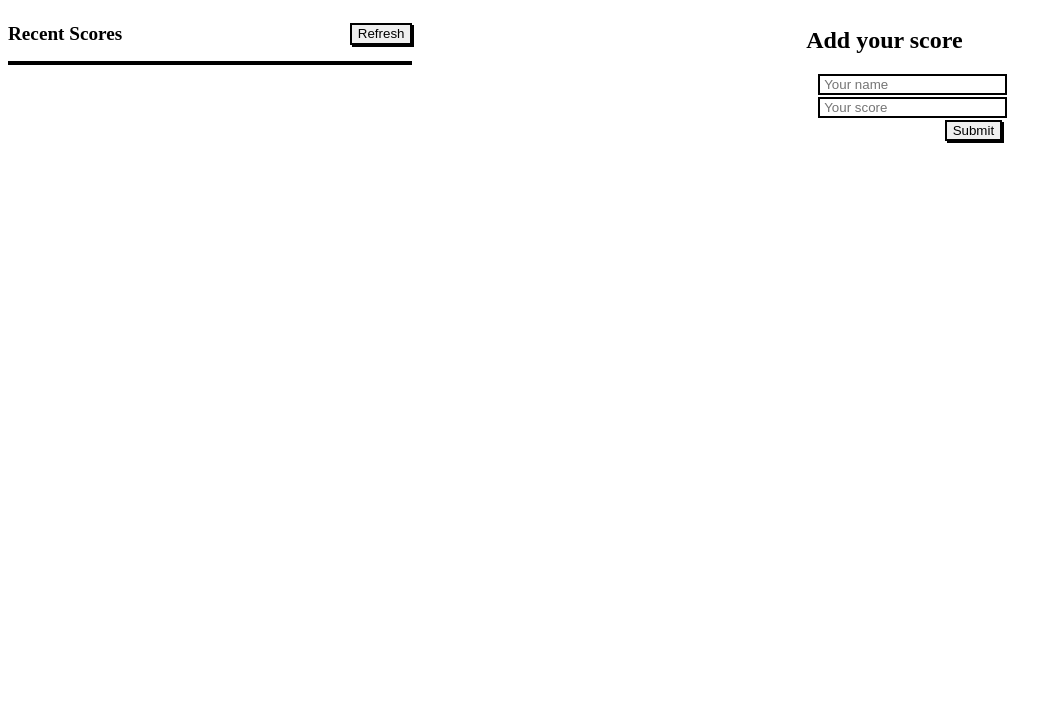
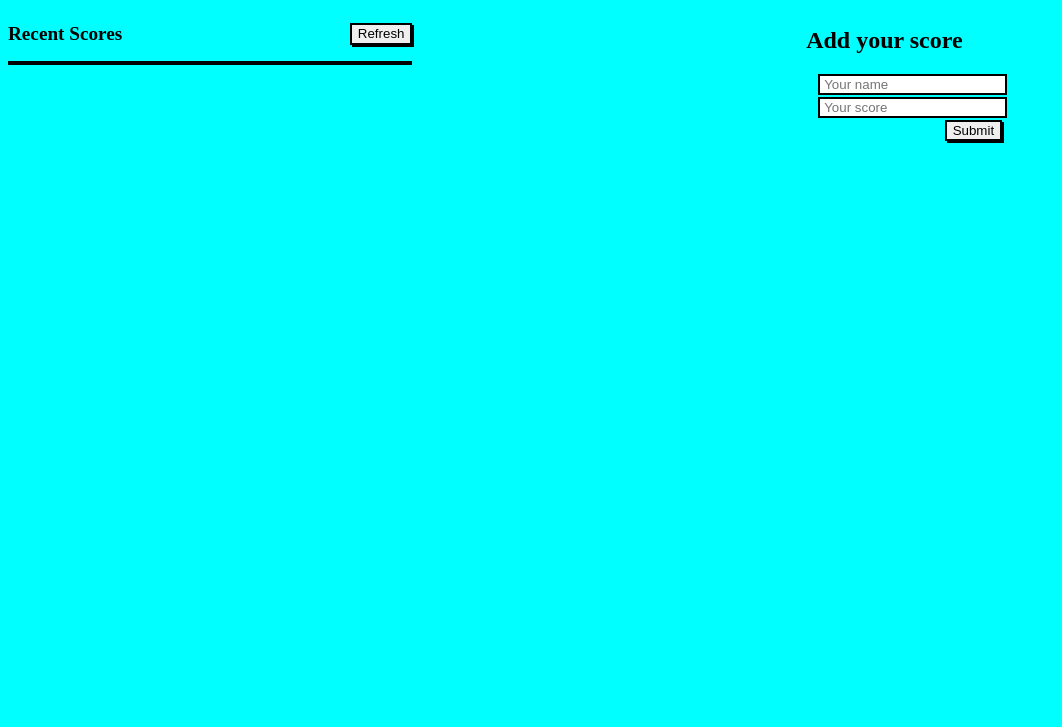
Before and after one commit to sharon-odhiambo/Leaderboard-Project, a website built with webpack: page src/index.html in a window 1280 px wide. Shown: the part 73-800 px from the top of the page, without its empty margins (0-1062 px from the left). Built offline with nearby package versions, Linux system fonts and the light colour scheme; no server answers.

Commit message:
add background color

```diff
--- a/src/index.js
+++ b/src/index.js
@@ -3,7 +3,7 @@ import { fetchUser } from './modules/fetch.js';
 import { displayScores } from './modules/ui.js';
 import './style.css';
 
-const refreshButton = document.querySelector('.button-refresh');
+const refreshButton = document.querySelector('.button-refresh');;
 const submit = document.querySelector('.form1');
 const { user, score } = submit;
 
--- a/src/style.css
+++ b/src/style.css
@@ -1,3 +1,8 @@
+body {
+  background-image: (url('./bg.jpg'));
+  background-color: aqua;
+}
+
 .details {
   display: flex;
   justify-content: space-between;
--- a/webpack.config.js
+++ b/webpack.config.js
@@ -25,6 +25,10 @@ module.exports = {
         test: /\.css$/i,
         use: ['style-loader', 'css-loader'],
       },
+      {
+        test: /\.(png|svg|jpg|jpeg|gif)$/i,
+        type: 'asset/resource',
+      },
     ],
   },
 };
```
Also changed, not shown: dist/dde3cc3ec3fb84c13084.jpg (added), dist/main.bundle.js, src/bg.jpg (added).
